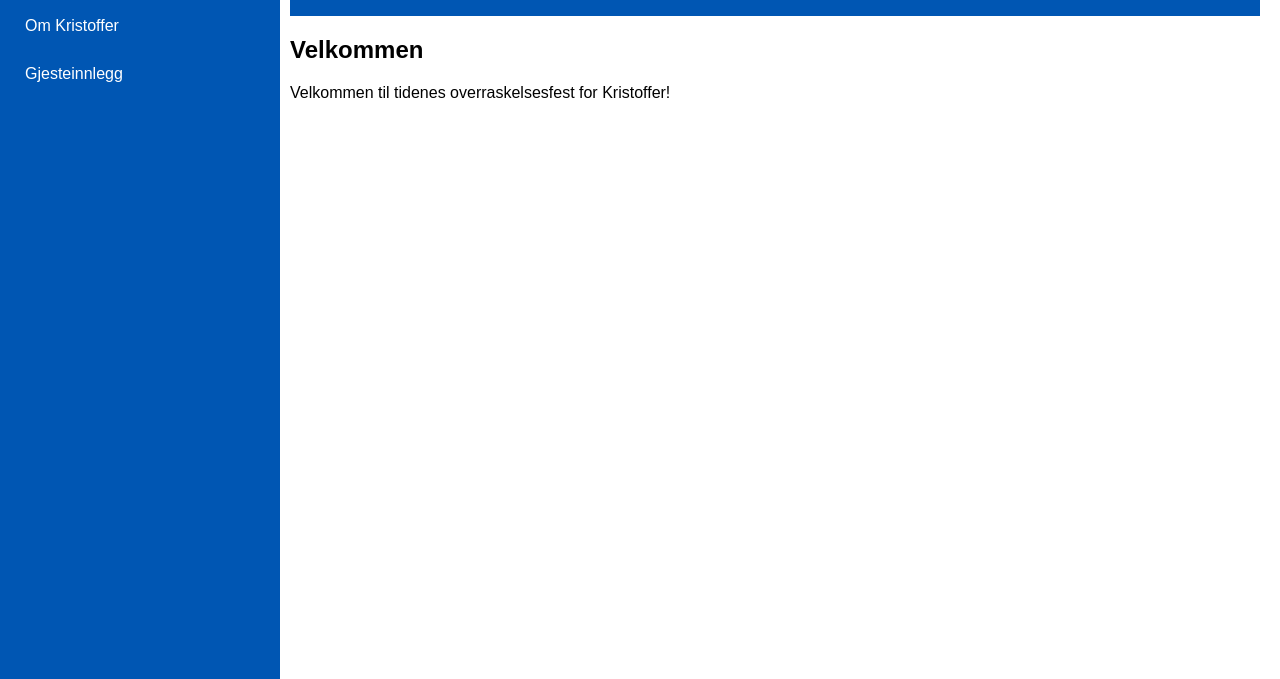
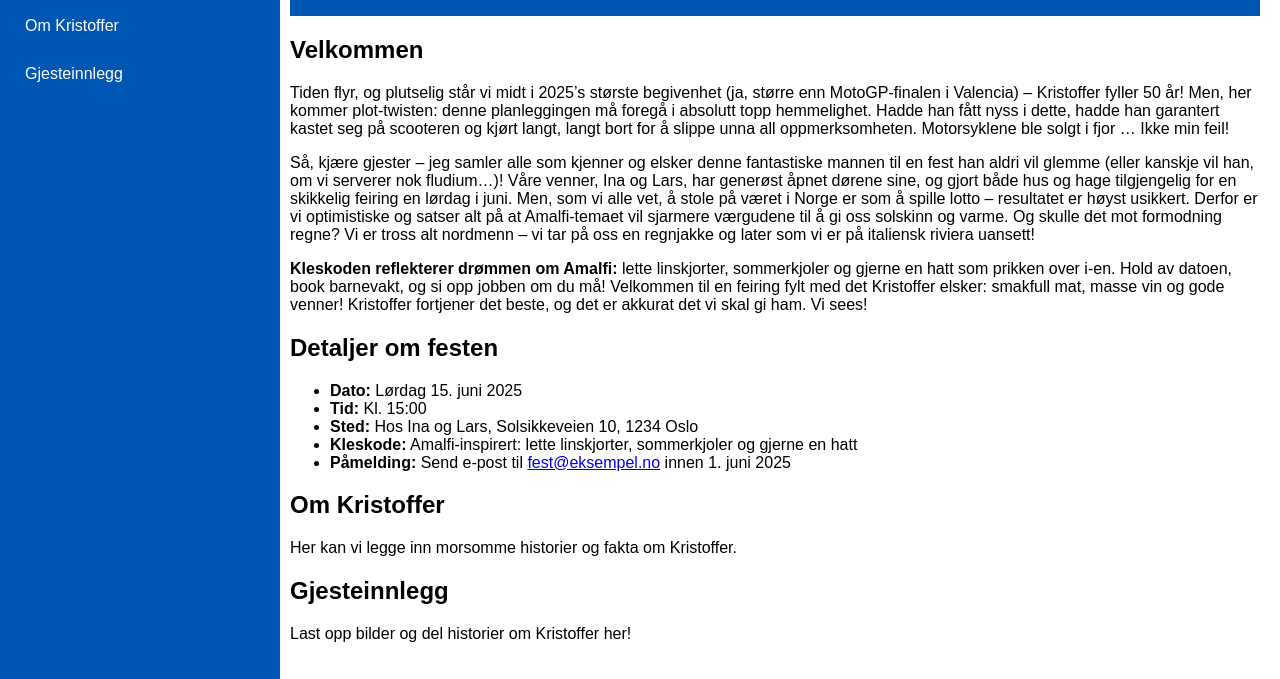
Before and after one commit to Karianza/The-Big-5.0., a plain HTML site: page index.html in a window 1280 px wide. Shown: the part 124-803 px from the top of the page. Drawn offline with Linux system fonts and the light colour scheme.

Commit message:
Welcome and sidebar index.html

```diff
--- a/index.html
+++ b/index.html
@@ -58,5 +58,28 @@
         </header>
         <section id="welcome">
             <h2>Velkommen</h2>
-            <p>Velkommen til tidenes overraskelsesfest for Kristoffer!</p>
+            <p>Tiden flyr, og plutselig står vi midt i 2025’s største begivenhet (ja, større enn MotoGP-finalen i Valencia) – Kristoffer fyller 50 år! Men, her kommer plot-twisten: denne planleggingen må foregå i absolutt topp hemmelighet. Hadde han fått nyss i dette, hadde han garantert kastet seg på scooteren og kjørt langt, langt bort for å slippe unna all oppmerksomheten. Motorsyklene ble solgt i fjor … Ikke min feil!</p>
+            <p>Så, kjære gjester – jeg samler alle som kjenner og elsker denne fantastiske mannen til en fest han aldri vil glemme (eller kanskje vil han, om vi serverer nok fludium…)! Våre venner, Ina og Lars, har generøst åpnet dørene sine, og gjort både hus og hage tilgjengelig for en skikkelig feiring en lørdag i juni. Men, som vi alle vet, å stole på været i Norge er som å spille lotto – resultatet er høyst usikkert. Derfor er vi optimistiske og satser alt på at Amalfi-temaet vil sjarmere værgudene til å gi oss solskinn og varme. Og skulle det mot formodning regne? Vi er tross alt nordmenn – vi tar på oss en regnjakke og later som vi er på italiensk riviera uansett!</p>
+            <p><strong>Kleskoden reflekterer drømmen om Amalfi:</strong> lette linskjorter, sommerkjoler og gjerne en hatt som prikken over i-en. Hold av datoen, book barnevakt, og si opp jobben om du må! Velkommen til en feiring fylt med det Kristoffer elsker: smakfull mat, masse vin og gode venner! Kristoffer fortjener det beste, og det er akkurat det vi skal gi ham. Vi sees!</p>
         </section>
+        <section id="details">
+            <h2>Detaljer om festen</h2>
+            <ul>
+                <li><strong>Dato:</strong> Lørdag 15. juni 2025</li>
+                <li><strong>Tid:</strong> Kl. 15:00</li>
+                <li><strong>Sted:</strong> Hos Ina og Lars, Solsikkeveien 10, 1234 Oslo</li>
+                <li><strong>Kleskode:</strong> Amalfi-inspirert: lette linskjorter, sommerkjoler og gjerne en hatt</li>
+                <li><strong>Påmelding:</strong> Send e-post til <a href="mailto:fest@eksempel.no">fest@eksempel.no</a> innen 1. juni 2025</li>
+            </ul>
+        </section>
+        <section id="about">
+            <h2>Om Kristoffer</h2>
+            <p>Her kan vi legge inn morsomme historier og fakta om Kristoffer.</p>
+        </section>
+        <section id="guest">
+            <h2>Gjesteinnlegg</h2>
+            <p>Last opp bilder og del historier om Kristoffer her!</p>
+        </section>
+    </div>
+</body>
+</html>
```
